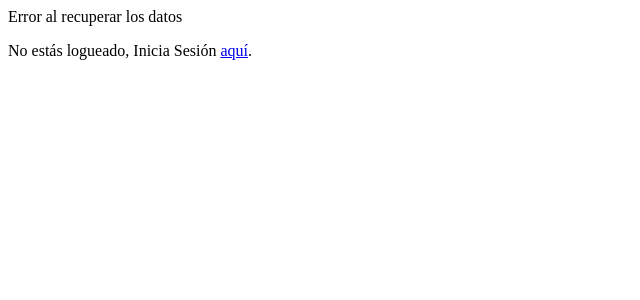
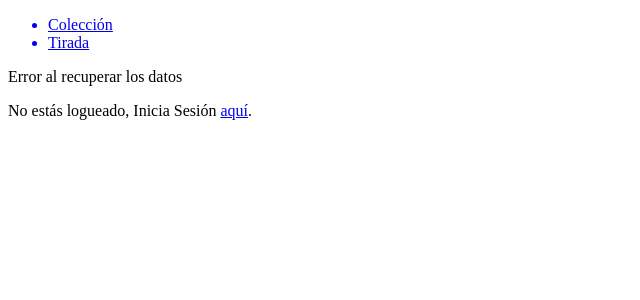
Before and after one commit to Luxary147/Ackernm, a PHP site: page /main.php in a window 1280 px wide. Shown: the top 300 px of the page, without its empty margins (0-640 px from the left). Run offline with PHP 8.4, Linux system fonts and the light colour scheme; data that the repository does not hold is empty.

Commit message:
Prueba de cambio html en main.php

```diff
--- a/php/main.php
+++ b/php/main.php
@@ -9,6 +9,12 @@
     </head>
 
     <body>
+        <nav>
+            <ul>
+                <a href="?main=colecion"><li> Colección </li></a>
+                <a href="?main=dado"><li> Tirada </li></a>
+            </ul>
+        </nav>
 
          <?php
         session_start();
```
